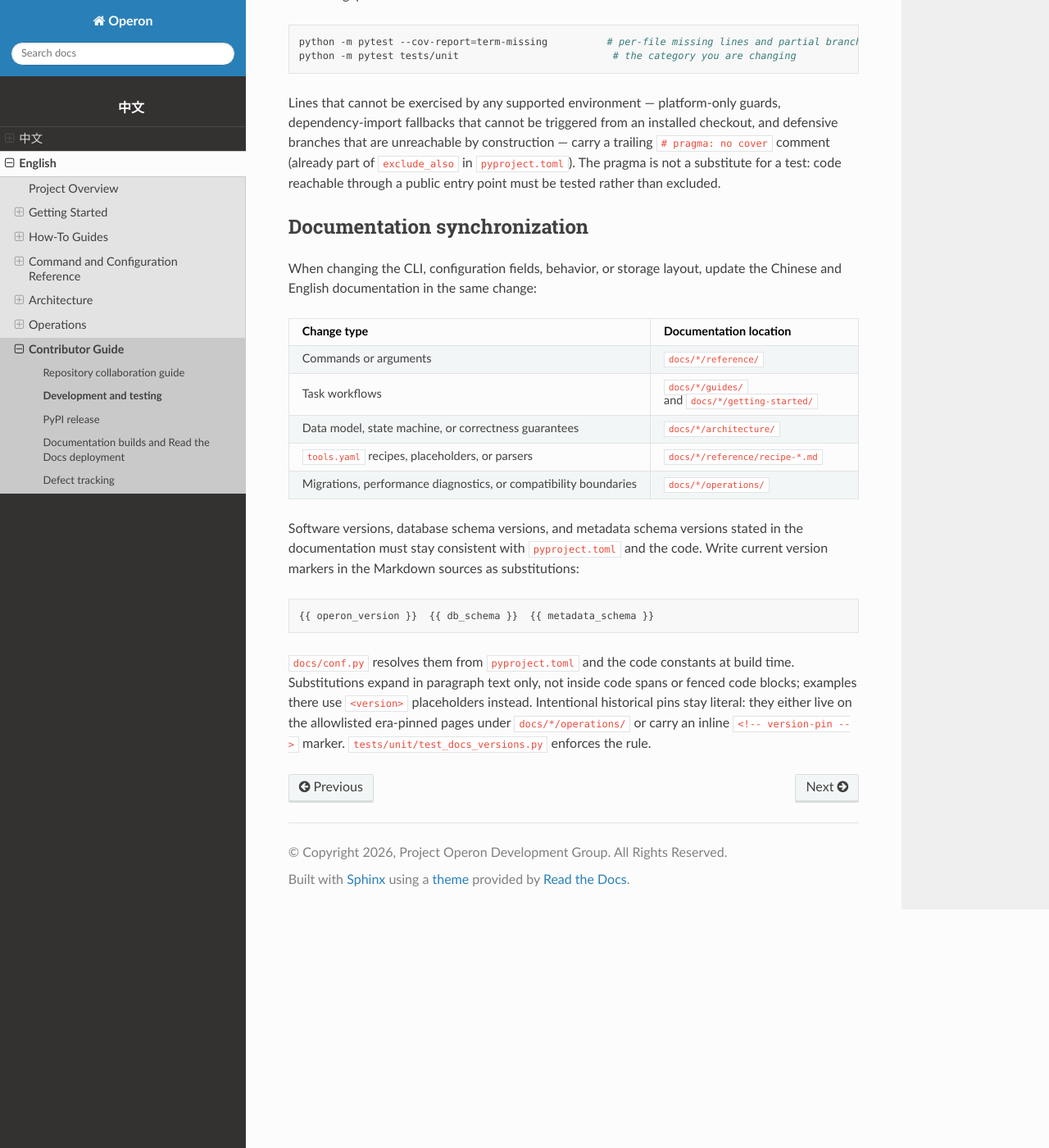
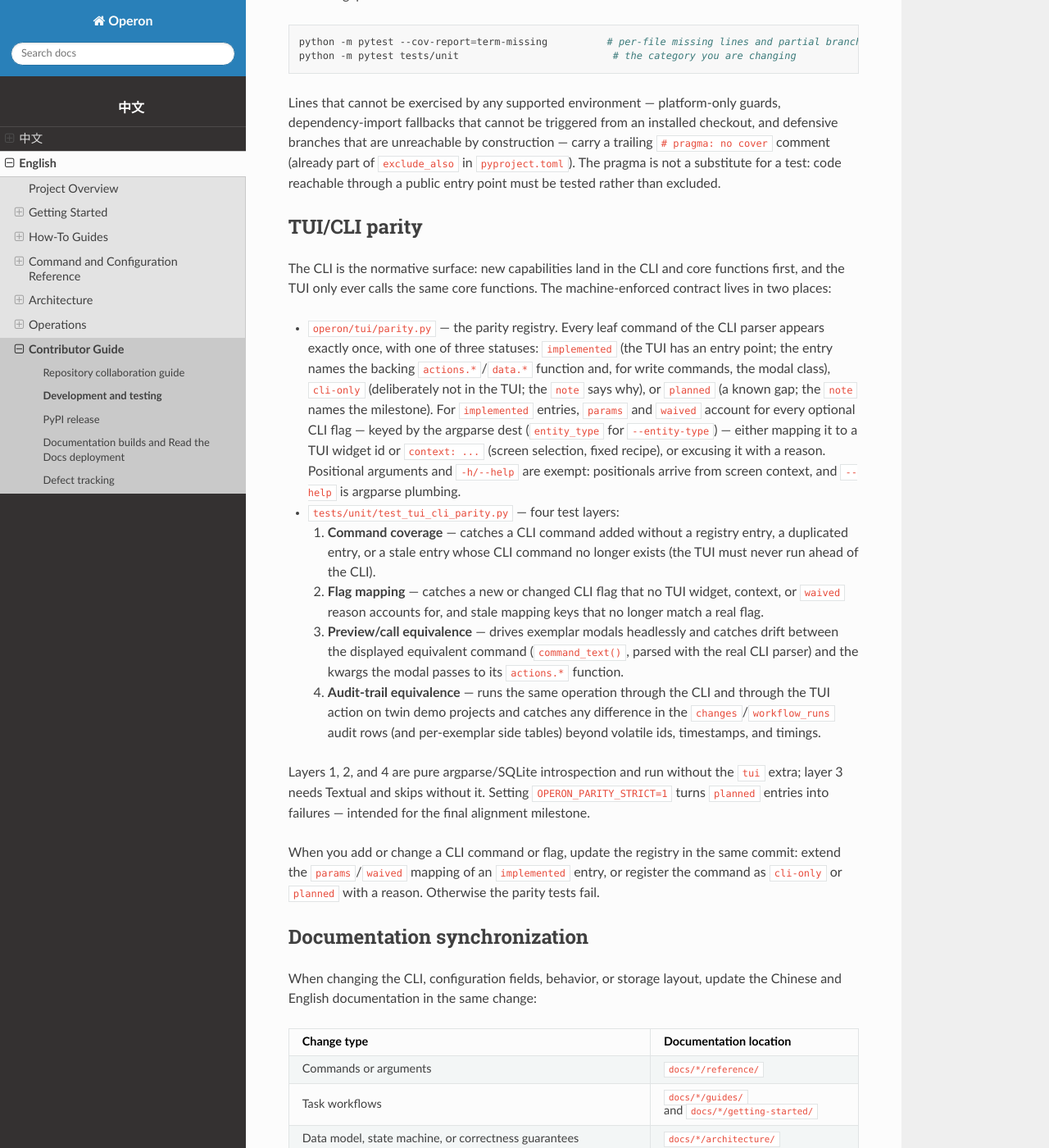
Before and after one commit to HYLi360/Operon, a Sphinx documentation site: the page built from docs/en/contributor/development-testing.md, in a window 1280 px wide and 1400 px high, scrolled down 2671 px. Shown: the whole window at 82% size. Built offline with Sphinx 7.4.7 and the Read the Docs theme 3.1.0, drawn with Linux system fonts in a browser that asks for light colours.

Commit message:
docs: document the TUI/CLI parity registry and tests

```diff
--- a/docs/en/contributor/development-testing.md
+++ b/docs/en/contributor/development-testing.md
@@ -112,6 +112,51 @@ python -m pytest tests/unit                          # the category you are chan
 
 Lines that cannot be exercised by any supported environment — platform-only guards, dependency-import fallbacks that cannot be triggered from an installed checkout, and defensive branches that are unreachable by construction — carry a trailing `# pragma: no cover` comment (already part of `exclude_also` in `pyproject.toml`). The pragma is not a substitute for a test: code reachable through a public entry point must be tested rather than excluded.
 
+## TUI/CLI parity
+
+The CLI is the normative surface: new capabilities land in the CLI and core
+functions first, and the TUI only ever calls the same core functions. The
+machine-enforced contract lives in two places:
+
+- `operon/tui/parity.py` — the parity registry. Every leaf command of the
+  CLI parser appears exactly once, with one of three statuses:
+  `implemented` (the TUI has an entry point; the entry names the backing
+  `actions.*`/`data.*` function and, for write commands, the modal class),
+  `cli-only` (deliberately not in the TUI; the `note` says why), or
+  `planned` (a known gap; the `note` names the milestone). For
+  `implemented` entries, `params` and `waived` account for every optional
+  CLI flag — keyed by the argparse dest (`entity_type` for
+  `--entity-type`) — either mapping it to a TUI widget id or
+  `context: ...` (screen selection, fixed recipe), or excusing it with a
+  reason. Positional arguments and `-h/--help` are exempt: positionals
+  arrive from screen context, and `--help` is argparse plumbing.
+- `tests/unit/test_tui_cli_parity.py` — four test layers:
+  1. **Command coverage** — catches a CLI command added without a registry
+     entry, a duplicated entry, or a stale entry whose CLI command no
+     longer exists (the TUI must never run ahead of the CLI).
+  2. **Flag mapping** — catches a new or changed CLI flag that no TUI
+     widget, context, or `waived` reason accounts for, and stale mapping
+     keys that no longer match a real flag.
+  3. **Preview/call equivalence** — drives exemplar modals headlessly and
+     catches drift between the displayed equivalent command
+     (`command_text()`, parsed with the real CLI parser) and the kwargs the
+     modal passes to its `actions.*` function.
+  4. **Audit-trail equivalence** — runs the same operation through the CLI
+     and through the TUI action on twin demo projects and catches any
+     difference in the `changes`/`workflow_runs` audit rows (and
+     per-exemplar side tables) beyond volatile ids, timestamps, and
+     timings.
+
+Layers 1, 2, and 4 are pure argparse/SQLite introspection and run without
+the `tui` extra; layer 3 needs Textual and skips without it. Setting
+`OPERON_PARITY_STRICT=1` turns `planned` entries into failures — intended
+for the final alignment milestone.
+
+When you add or change a CLI command or flag, update the registry in the
+same commit: extend the `params`/`waived` mapping of an `implemented`
+entry, or register the command as `cli-only` or `planned` with a reason.
+Otherwise the parity tests fail.
+
 ## Documentation synchronization
 
 When changing the CLI, configuration fields, behavior, or storage layout, update the Chinese and English documentation in the same change:
```
Also changed, not shown: AGENTS.md (+10 -0 lines), docs/zh/contributor/development-testing.md (+33 -0 lines).
